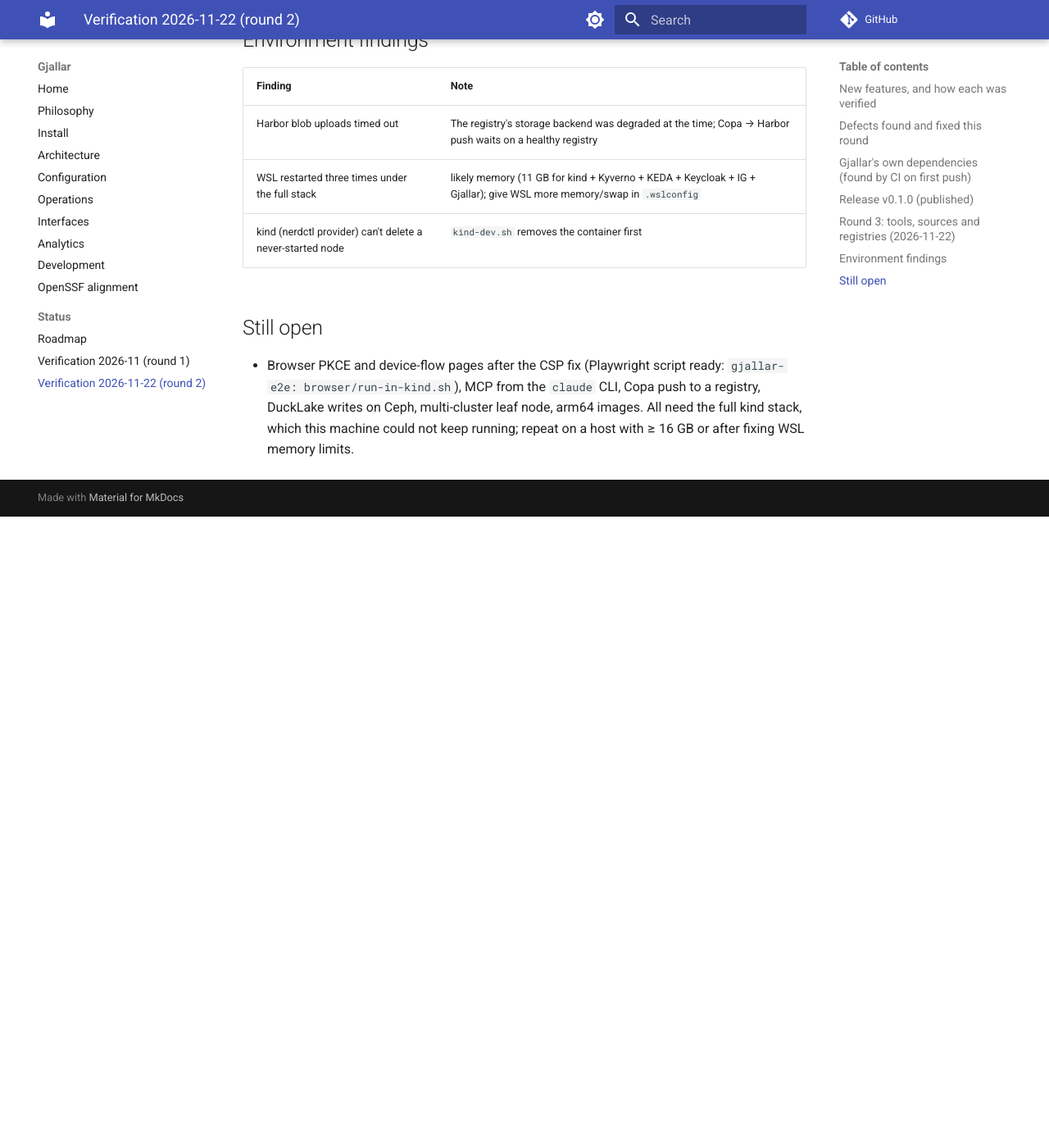
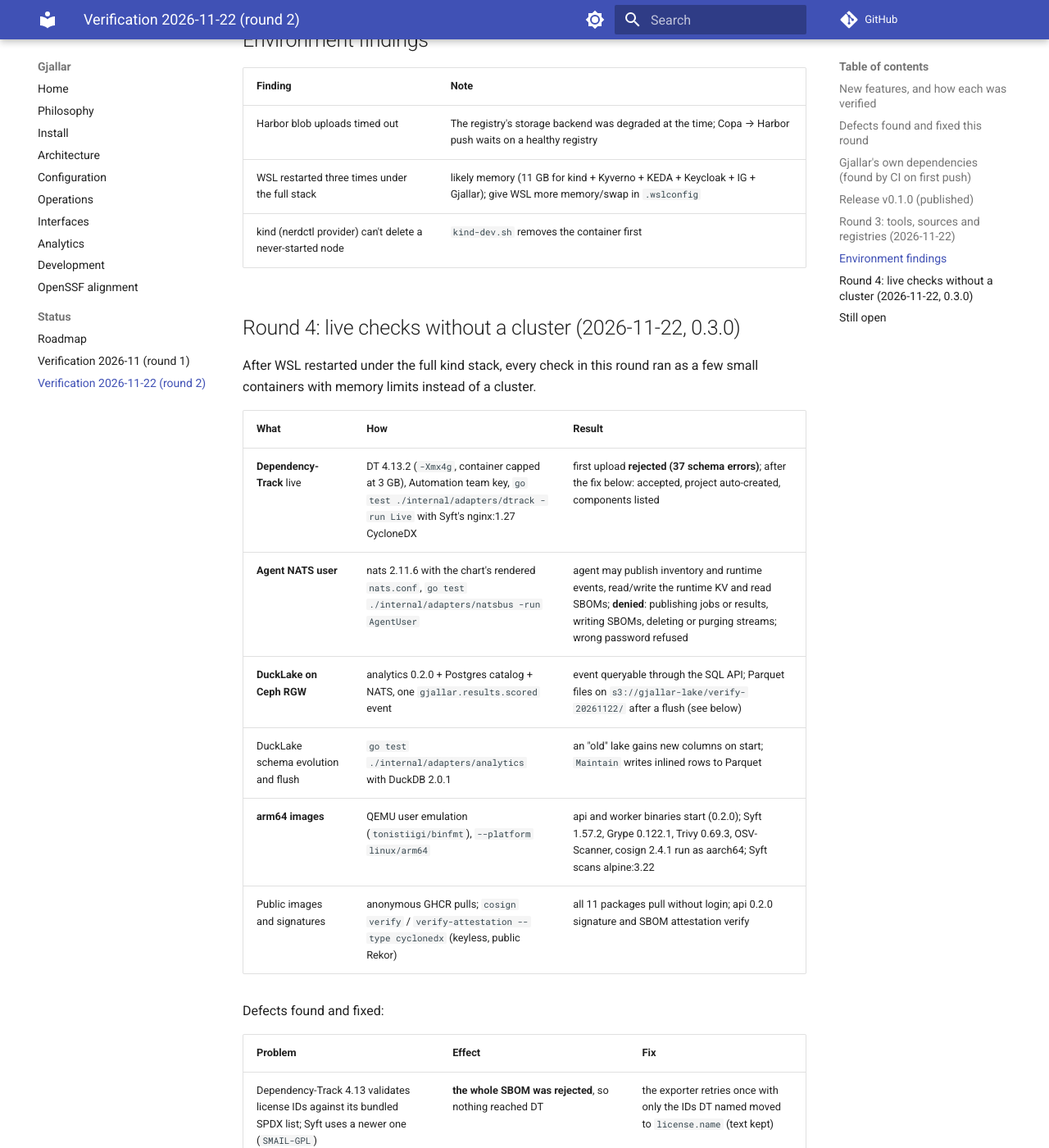
Before and after one commit to heimdallr-dev/gjallar-docs, an MkDocs documentation site: the page built from docs/verification-2026-11-22.md, in a window 1280 px wide and 1400 px high, scrolled down 4051 px. Shown: the whole window at 82% size. Built offline with MkDocs 1.6.1 and Material for MkDocs 9.7.7, drawn with Linux system fonts in a browser that asks for light colours; comment, search, counter and statistics services are not loaded; before the commit the page ends 4681 px from its top, so only the background shows below that; some of the changed text lies outside the part shown.

Commit message:
Round 4 verification, NATS users, spoke credentials
Co-Authored-By: Claude Opus 5.5 <noreply@anthropic.com>

```diff
--- a/docs/verification-2026-11-22.md
+++ b/docs/verification-2026-11-22.md
@@ -87,10 +87,39 @@ Interoperability problems found and handled in the adapters:
 | WSL restarted three times under the full stack | likely memory (11 GB for kind + Kyverno + KEDA + Keycloak + IG + Gjallar); give WSL more memory/swap in `.wslconfig` |
 | kind (nerdctl provider) can't delete a never-started node | `kind-dev.sh` removes the container first |
 
+## Round 4: live checks without a cluster (2026-11-22, 0.3.0)
+
+After WSL restarted under the full kind stack, every check in this round ran
+as a few small containers with memory limits instead of a cluster.
+
+| What | How | Result |
+|---|---|---|
+| **Dependency-Track** live | DT 4.13.2 (`-Xmx4g`, container capped at 3 GB), Automation team key, `go test ./internal/adapters/dtrack -run Live` with Syft's nginx:1.27 CycloneDX | first upload **rejected (37 schema errors)**; after the fix below: accepted, project auto-created, components listed |
+| **Agent NATS user** | nats 2.11.6 with the chart's rendered `nats.conf`, `go test ./internal/adapters/natsbus -run AgentUser` | agent may publish inventory and runtime events, read/write the runtime KV and read SBOMs; **denied**: publishing jobs or results, writing SBOMs, deleting or purging streams; wrong password refused |
+| **DuckLake on Ceph RGW** | analytics 0.2.0 + Postgres catalog + NATS, one `gjallar.results.scored` event | event queryable through the SQL API; Parquet files on `s3://gjallar-lake/verify-20261122/` after a flush (see below) |
+| DuckLake schema evolution and flush | `go test ./internal/adapters/analytics` with DuckDB 2.0.1 | an "old" lake gains new columns on start; `Maintain` writes inlined rows to Parquet |
+| **arm64 images** | QEMU user emulation (`tonistiigi/binfmt`), `--platform linux/arm64` | api and worker binaries start (0.2.0); Syft 1.57.2, Grype 0.122.1, Trivy 0.69.3, OSV-Scanner, cosign 2.4.1 run as aarch64; Syft scans alpine:3.22 |
+| Public images and signatures | anonymous GHCR pulls; `cosign verify` / `verify-attestation --type cyclonedx` (keyless, public Rekor) | all 11 packages pull without login; api 0.2.0 signature and SBOM attestation verify |
+
+Defects found and fixed:
+
+| Problem | Effect | Fix |
+|---|---|---|
+| Dependency-Track 4.13 validates license IDs against its bundled SPDX list; Syft uses a newer one (`SMAIL-GPL`) | **the whole SBOM was rejected**, so nothing reached DT | the exporter retries once with only the IDs DT named moved to `license.name` (text kept) |
+| DuckLake stores small batches *inline* in the catalog database | history stayed in Postgres, not in open Parquet on S3 (0 data files) | daily `Maintain` now calls `ducklake_flush_inlined_data` |
+| `finding_events` had no `source` column | the lake could not tell Grype, OSV and Trivy findings apart | column added; existing lakes gain it on start (`ALTER TABLE … ADD COLUMN IF NOT EXISTS`) |
+| One NATS token for every component | a leaked token from any agent (possibly in another cluster) could queue jobs, forge results or delete streams | separate users: services `gjallar`, agents `agent` with an allow-list (`nats.auth: users`, default) |
+| `kind load` imports `--all-platforms` | multi-arch images pulled from GHCR failed to load into kind | `kind-dev.sh` imports only the host platform |
+| Keycloak reports Ready before its admin API answers | e2e realm setup failed now and then | the setup retries the admin token |
+
 ## Still open
 
-- Browser PKCE and device-flow pages after the CSP fix (Playwright script ready:
-  `gjallar-e2e: browser/run-in-kind.sh`), MCP from the `claude` CLI, Copa push to a
-  registry, DuckLake writes on Ceph, multi-cluster leaf node, arm64 images.
-  All need the full kind stack, which this machine could not keep running;
-  repeat on a host with ≥ 16 GB or after fixing WSL memory limits.
+- **Copa push to Harbor**: Trivy found 72 fixable packages in alpine:3.20.0,
+  but WSL restarted while BuildKit ran; needs a host with more memory.
+- **Browser PKCE and device-flow pages** (Playwright script ready:
+  `gjallar-e2e: browser/run-in-kind.sh`) and **multi-cluster**: both need a
+  running cluster; on this 12 GB WSL use `LIGHT=1` in `kind/setup-all.sh`,
+  or a bigger host.
+- **NATS TLS in the chart**: clients support `tls://` with `GJALLAR_NATS_CA`
+  (and mutual TLS); the bundled single-node NATS still listens in plain text
+  inside the cluster. Use the official NATS chart with TLS for remote agents.
```
Also changed, not shown: docs/architecture.md (+4 -2 lines), docs/configuration.md (+8 -2 lines), docs/operations.md (+12 -0 lines), docs/roadmap.md (+5 -3 lines).
